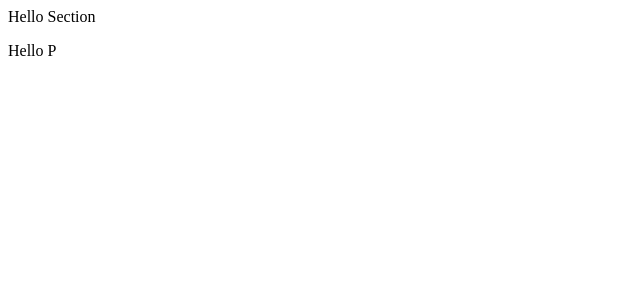
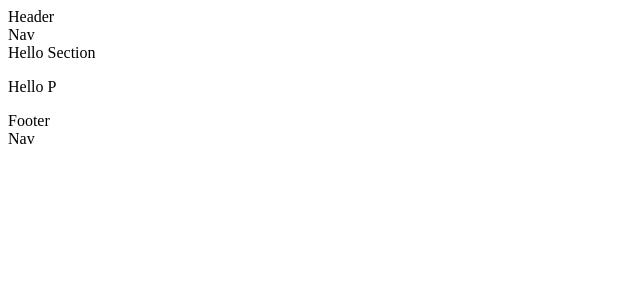
Before and after one commit to Vladislav-Chistyakov/blog, a Nuxt app in the folder blog/: page / in a window 1280 px wide. Shown: the top 300 px of the page, without its empty margins (0-640 px from the left). Built offline with nearby package versions, Linux system fonts and the light colour scheme.

Commit message:
add header and footer

```diff
--- a/blog/app.vue
+++ b/blog/app.vue
@@ -1,5 +1,7 @@
 <template>
   <div>
+    <Header></Header>
     <Section></Section>
+    <Footer></Footer>
   </div>
 </template>
--- /dev/null
+++ b/blog/components/Footer.vue
@@ -0,0 +1,18 @@
+<script setup lang="ts">
+
+</script>
+
+<template>
+  <footer>
+    <div>
+      Footer
+      <nav>Nav</nav>
+    </div>
+  </footer>
+</template>
+
+<style scoped>
+footer {
+  margin-top: auto;
+}
+</style>
--- /dev/null
+++ b/blog/components/Header.vue
@@ -0,0 +1,16 @@
+<script setup lang="ts">
+
+</script>
+
+<template>
+  <header>
+    <div>
+      Header
+      <nav>Nav</nav>
+    </div>
+  </header>
+</template>
+
+<style scoped>
+
+</style>
```
